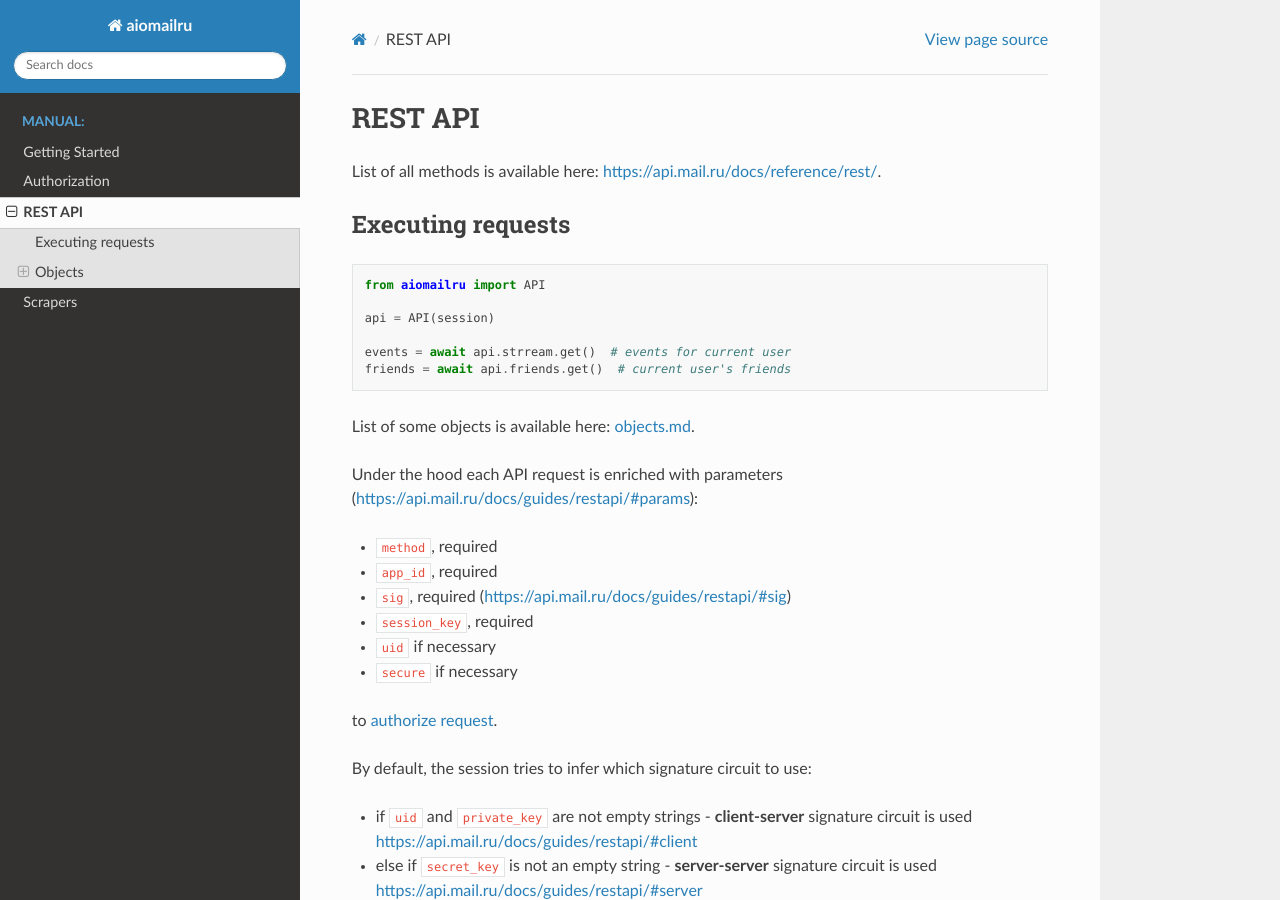
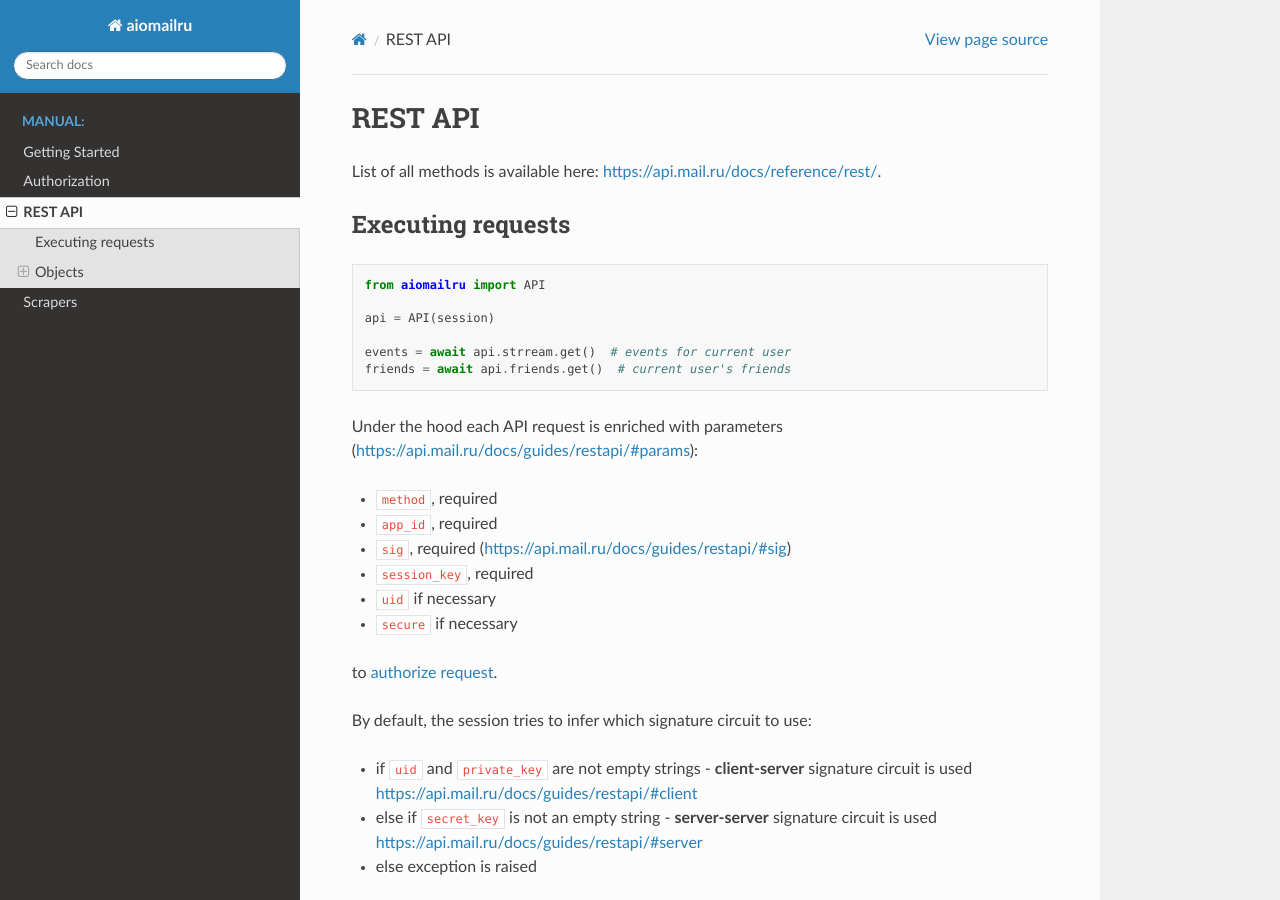
Before and after one commit to KonstantinTogoi/aiomailru, a Sphinx documentation site: the page built from docs/source/rest_api.rst, in a window 1280 px wide and 900 px high. Built offline with Sphinx 7.4.7 and the Read the Docs theme 2.0.0, drawn with Linux system fonts in a browser that asks for light colours.

Commit message:
remove obsolete paragraph

```diff
--- a/docs/source/rest_api.rst
+++ b/docs/source/rest_api.rst
@@ -14,8 +14,6 @@ Executing requests
 
     events = await api.strream.get()  # events for current user
     friends = await api.friends.get()  # current user's friends
-
-List of some objects is available here: `objects.md <https://github.com/KonstantinTogoi/aiomailru/blob/master/docs/objects.md>`_.
 
 Under the hood each API request is enriched with parameters (https://api.mail.ru/docs/guides/restapi/#params):
 
```
